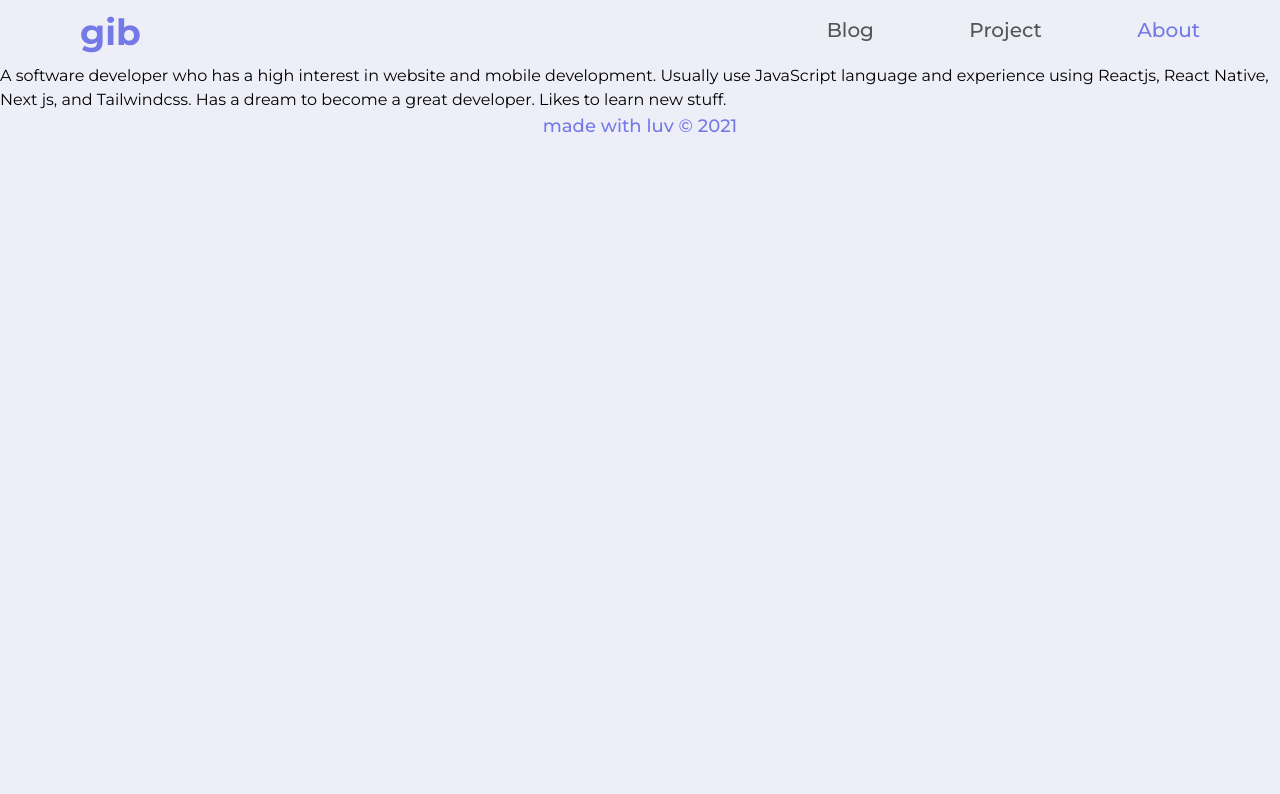
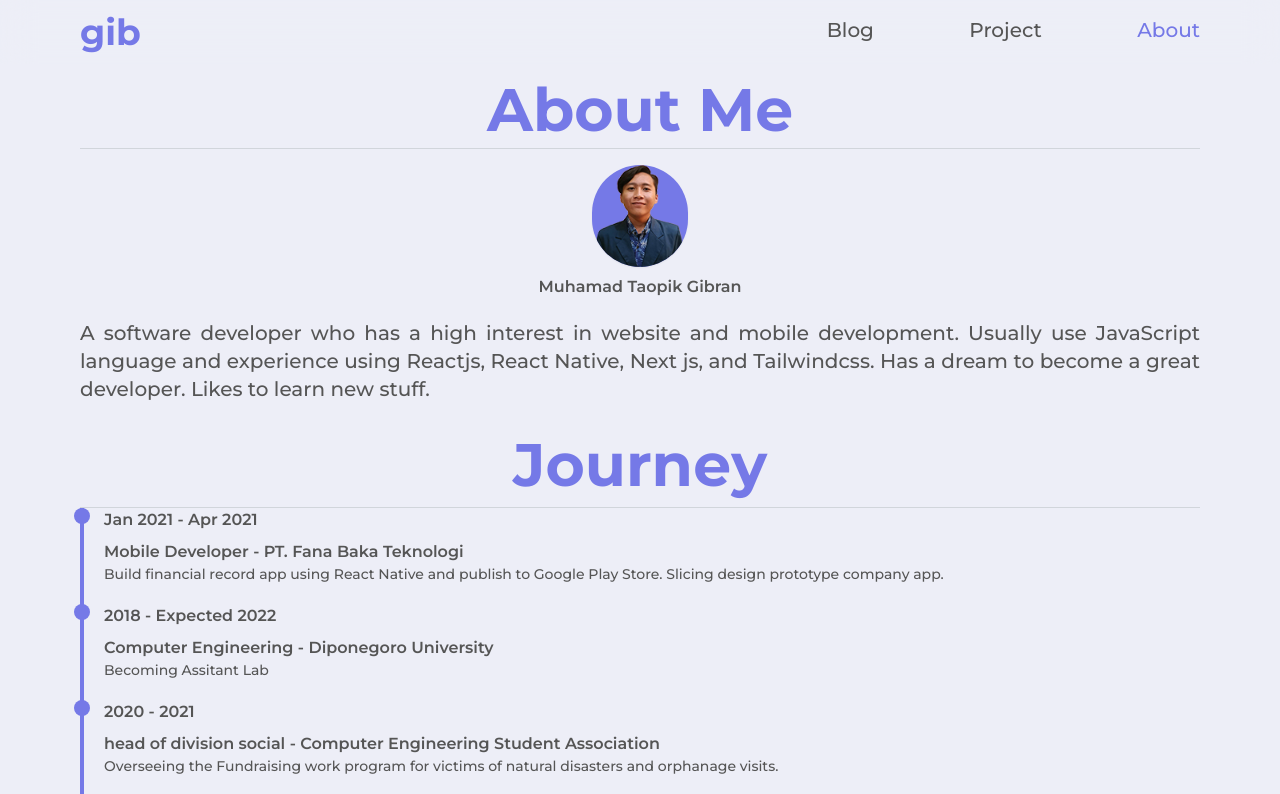
Before and after one commit to mgibrann/MyWebsite, a React (Create React App) app: page /about in a window 1280 px wide. Shown: the top 794 px of the page. Built offline with nearby package versions, Linux system fonts and the light colour scheme; the HTML template or start-up script is replaced by a standard one.

Commit message:
slicing about page

```diff
--- a/src/App.js
+++ b/src/App.js
@@ -47,7 +47,7 @@ const Main = () => {
         <Home />
       </Route>
       <Route path="/blog">
-        <Blog />
+        <NotFound />
       </Route>
       <Route path="/project">
         <Project />
--- a/src/assets/index.js
+++ b/src/assets/index.js
@@ -7,12 +7,14 @@ import JavaScript from "./javascript.svg";
 import TypeScript from "./typescript.svg";
 import Tailwind from "./tailwind.svg";
 import Hamburger from "./hamburger_menu.json";
+import Photo from "./photo.png";
 
 export {
   LoadingSpinner,
   PageNotFound,
   Coding,
   Hamburger,
+  Photo,
   ReactIcon,
   Tailwind,
   Github,
--- a/src/components/Layout/Footer.jsx
+++ b/src/components/Layout/Footer.jsx
@@ -1,6 +1,6 @@
 const Footer = () => {
   return (
-    <footer className="pb-2 sticky bottom-0 z-30 bg-light-white bg-opacity-60 backdrop-filter backdrop-blur-lg">
+    <footer className="bg-light-white bg-opacity-60 backdrop-filter backdrop-blur-lg">
       <p className="text-center font-medium text-light-blue text-xs md:text-lg">
         made with luv © 2021
       </p>
--- /dev/null
+++ b/src/components/UI/CardJourney.jsx
@@ -0,0 +1,17 @@
+const CardJourney = ({ date, position, description }) => (
+  <div className="flex">
+    <div className="flex justify-center">
+      <div className="bg-light-blue w-1" />
+      <div className="bg-light-blue w-4 h-4 rounded-lg absolute" />
+    </div>
+    <div className="flex flex-col ml-5 pb-5">
+      <h5 className="text-light-grey font-semibold pb-2">{date}</h5>
+      <>
+        <h5 className="text-light-grey font-semibold">{position}</h5>
+        <p className="text-light-grey text-sm font-medium">{description}</p>
+      </>
+    </div>
+  </div>
+);
+
+export default CardJourney;
--- a/src/components/UI/CardProject.jsx
+++ b/src/components/UI/CardProject.jsx
@@ -7,7 +7,7 @@ const CardProject = ({ id, data }) => {
   const layout = `flex flex-col md:flex-row ${
     isEven ? "" : "md:flex-row-reverse"
   } items-center pb-16`;
-  const image = `w-full md:w-5/12 flex z-0 justify-center transform md:hover:scale-125 transition duration-700 md:p${
+  const image = `w-full md:w-5/12 flex z-20 justify-center transform md:hover:scale-125 transition duration-700 md:p${
     isEven ? "r" : "l"
   }-3`;
   const color = isHover ? "grayscale-0" : "grayscale";
--- a/src/index.css
+++ b/src/index.css
@@ -41,11 +41,11 @@ body {
     background-image: linear-gradient(#7579e7, #7579e7);
     background-repeat: no-repeat;
     background-position: bottom left;
-    background-size: 0% 4px;
+    background-size: 40% 3px;
     transition: background-size 500ms ease-in-out;
   }
 
   .link-project:hover {
-    background-size: 100% 4px;
+    background-size: 100% 3px;
   }
 }
--- a/src/pages/About.jsx
+++ b/src/pages/About.jsx
@@ -1,11 +1,76 @@
+import { Photo } from "../assets";
+import CardJourney from "../components/UI/CardJourney";
+
 const About = () => {
+  const JOURNEYS = [
+    {
+      date: "Jan 2021 - Apr 2021",
+      position: "Mobile Developer - PT. Fana Baka Teknologi",
+      description:
+        "Build financial record app using React Native and publish to Google Play Store. Slicing design prototype company app.",
+    },
+    {
+      date: "2018 - Expected 2022",
+      position: "Computer Engineering - Diponegoro University",
+      description: "Becoming Assitant Lab",
+    },
+    {
+      date: "2020 - 2021",
+      position:
+        "head of division social - Computer Engineering Student Association",
+      description:
+        "Overseeing the Fundraising work program for victims of natural disasters and orphanage visits.",
+    },
+    {
+      date: "2019 - 2020",
+      position: "Staff Social - Computer Engineering Student Association",
+      description:
+        "Responsible for the Fundraising work program for victims of natural disasters .",
+    },
+    {
+      date: "2019 - 2020",
+      position: "Staff - Computer Engineering Student spiritual Association",
+      description:
+        "Mandated as the person in charge of the jacket-making work program.",
+    },
+  ];
   return (
-    <div>
-      A software developer who has a high interest in website and mobile
-      development. Usually use JavaScript language and experience using Reactjs,
-      React Native, Next js, and Tailwindcss. Has a dream to become a great
-      developer. Likes to learn new stuff.
-    </div>
+    <main className="flex-grow padding">
+      <section className="pt-4 pb-4">
+        <p className="pb-2 text-2xl md:text-6xl text-light-blue font-bold text-center border-b border-gray-300">
+          About Me
+        </p>
+        <div className="flex flex-col items-center pt-4">
+          <img
+            src={Photo}
+            alt="gibran"
+            className="h-26 w-24 bg-light-blue rounded-full shadow-sm transform duration-700 hover:-translate-y-3.5 hover:shadow-2xl cursor-pointer"
+          />
+          <p className="text-light-grey font-semibold mt-2 mb-5 transform duration-300 hover:text-light-blue">
+            Muhamad Taopik Gibran
+          </p>
+          <p className="lg:text-xl text-justify text-light-grey font-medium">
+            A software developer who has a high interest in website and mobile
+            development. Usually use JavaScript language and experience using
+            Reactjs, React Native, Next js, and Tailwindcss. Has a dream to
+            become a great developer. Likes to learn new stuff.
+          </p>
+        </div>
+      </section>
+      <section className="pt-4 pb-4">
+        <p className="pb-3 text-2xl md:text-6xl text-light-blue font-bold text-center border-b border-gray-300">
+          Journey
+        </p>
+        {JOURNEYS.map((journey, index) => (
+          <CardJourney
+            key={index}
+            date={journey.date}
+            position={journey.position}
+            description={journey.description}
+          />
+        ))}
+      </section>
+    </main>
   );
 };
 
```
Also changed, not shown: src/assets/photo.png (added), 1 other file (tests, documents, lock files or other folders).
